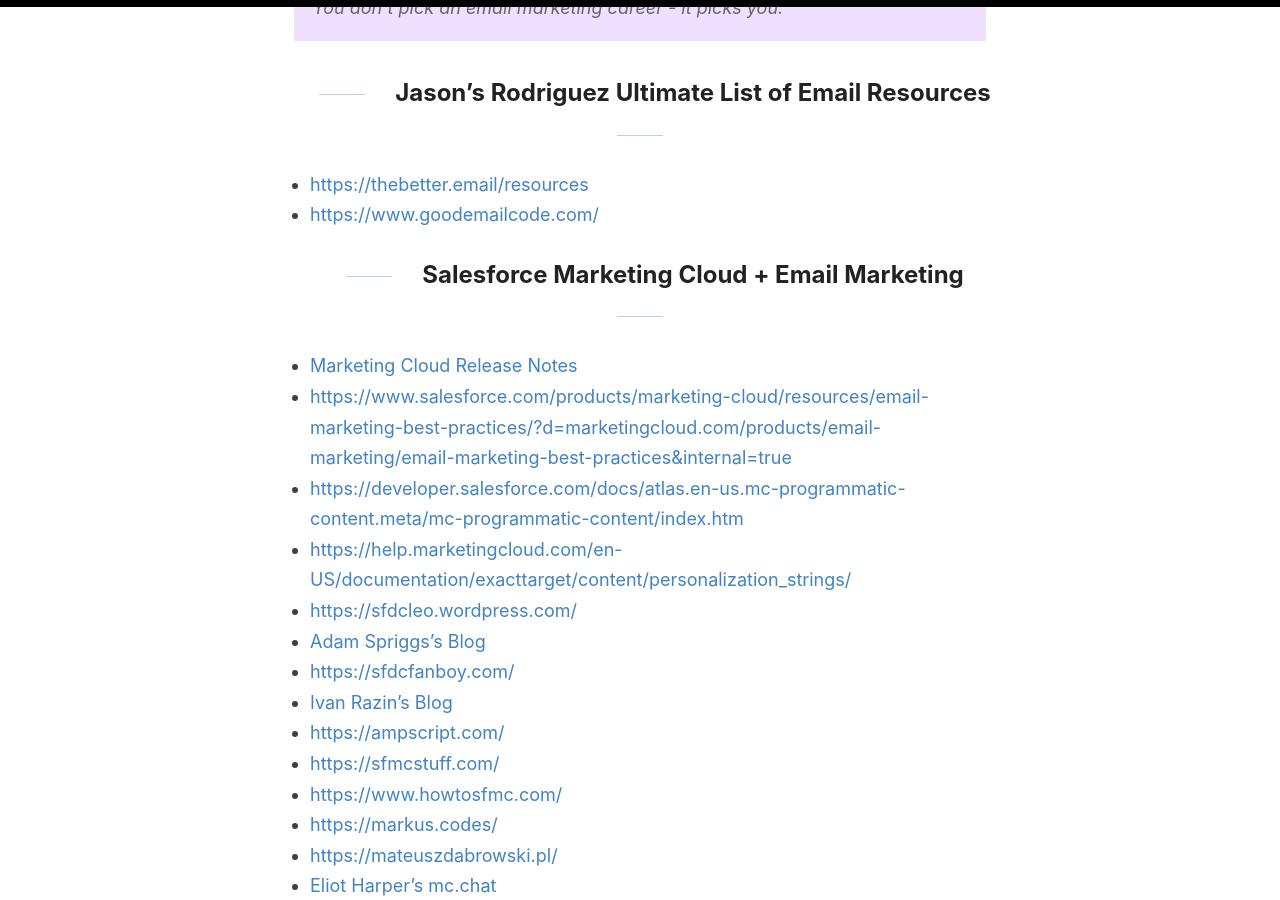
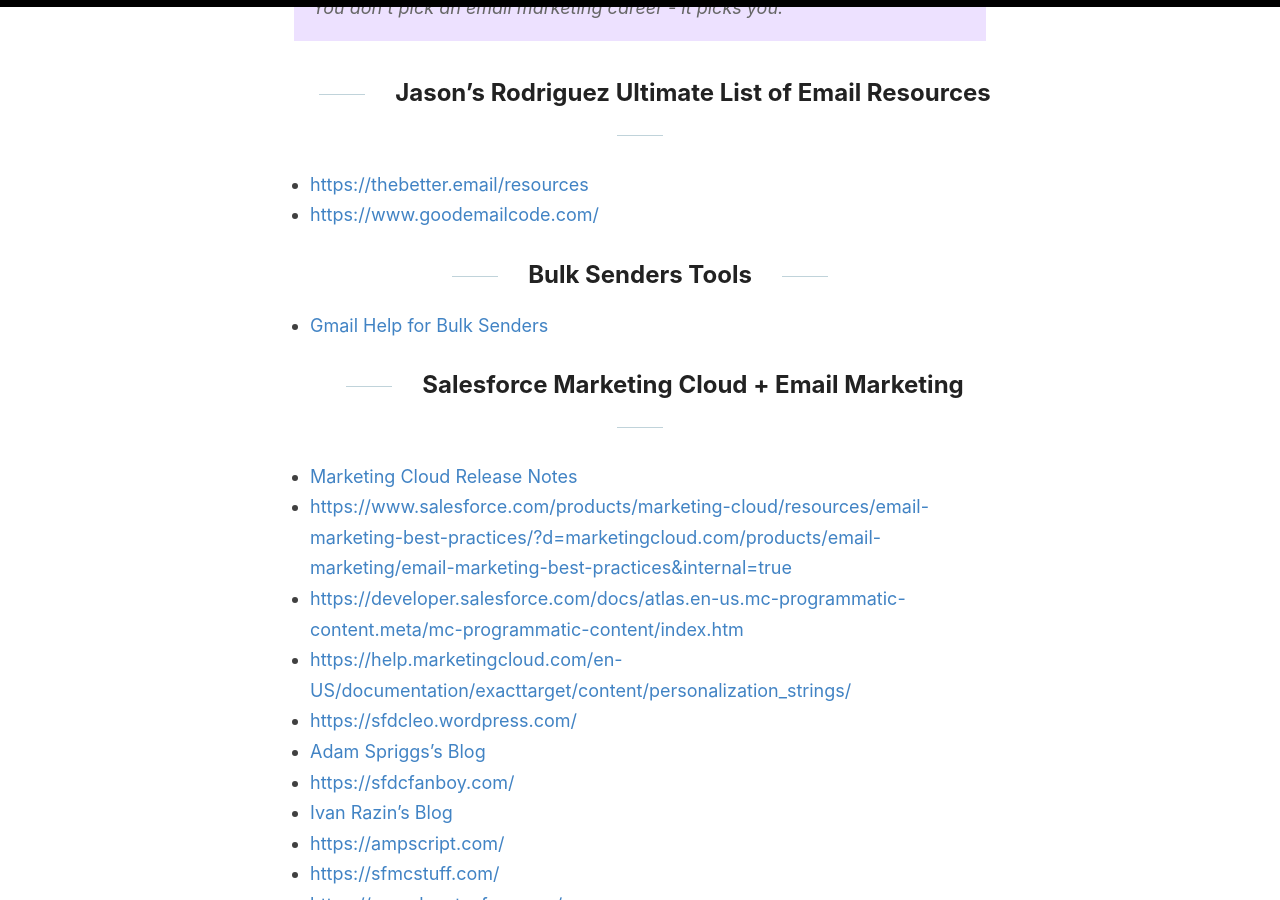
Before and after one commit to karolcholewa/blog, a Jekyll site: the page built from _posts/2019-01-01-emailmarketing-resources.md, in a window 1280 px wide and 900 px high, scrolled down 467 px. Built offline with Jekyll 4.4.1, drawn with Linux system fonts in a browser that asks for light colours.

Commit message:
post updated

```diff
--- a/_posts/2019-01-01-emailmarketing-resources.md
+++ b/_posts/2019-01-01-emailmarketing-resources.md
@@ -13,6 +13,8 @@ Email Marketing community is simply fantastic. It gathers professionals with ric
 *   [https://thebetter.email/resources](https://thebetter.email/resources)
 *   [https://www.goodemailcode.com/](https://www.goodemailcode.com/)
 
+## Bulk Senders Tools
+*   [Gmail Help for Bulk Senders](https://support.google.com/mail/topic/7279058?hl=en&ref_topic=3394151&sjid=5389632040368268620-EU)
 
 ## Salesforce Marketing Cloud + Email Marketing
 
```
